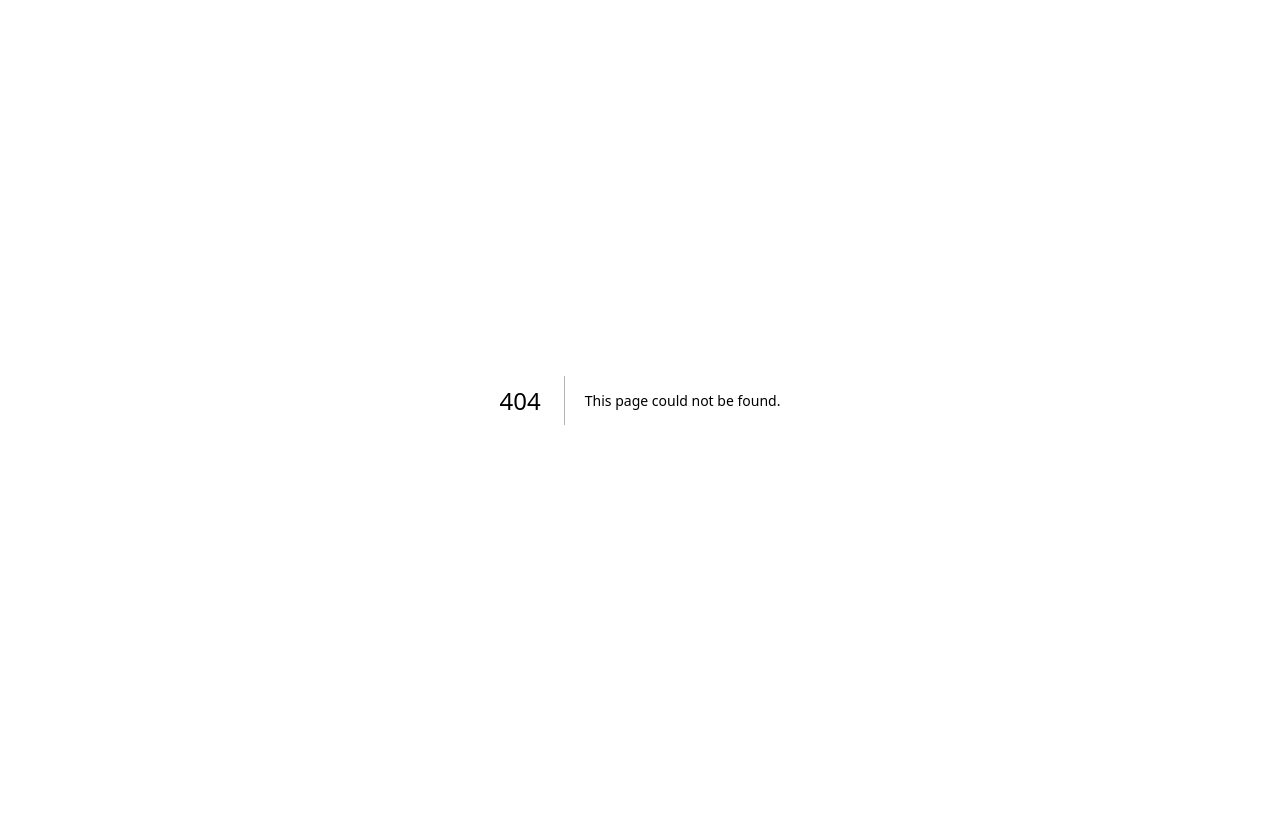
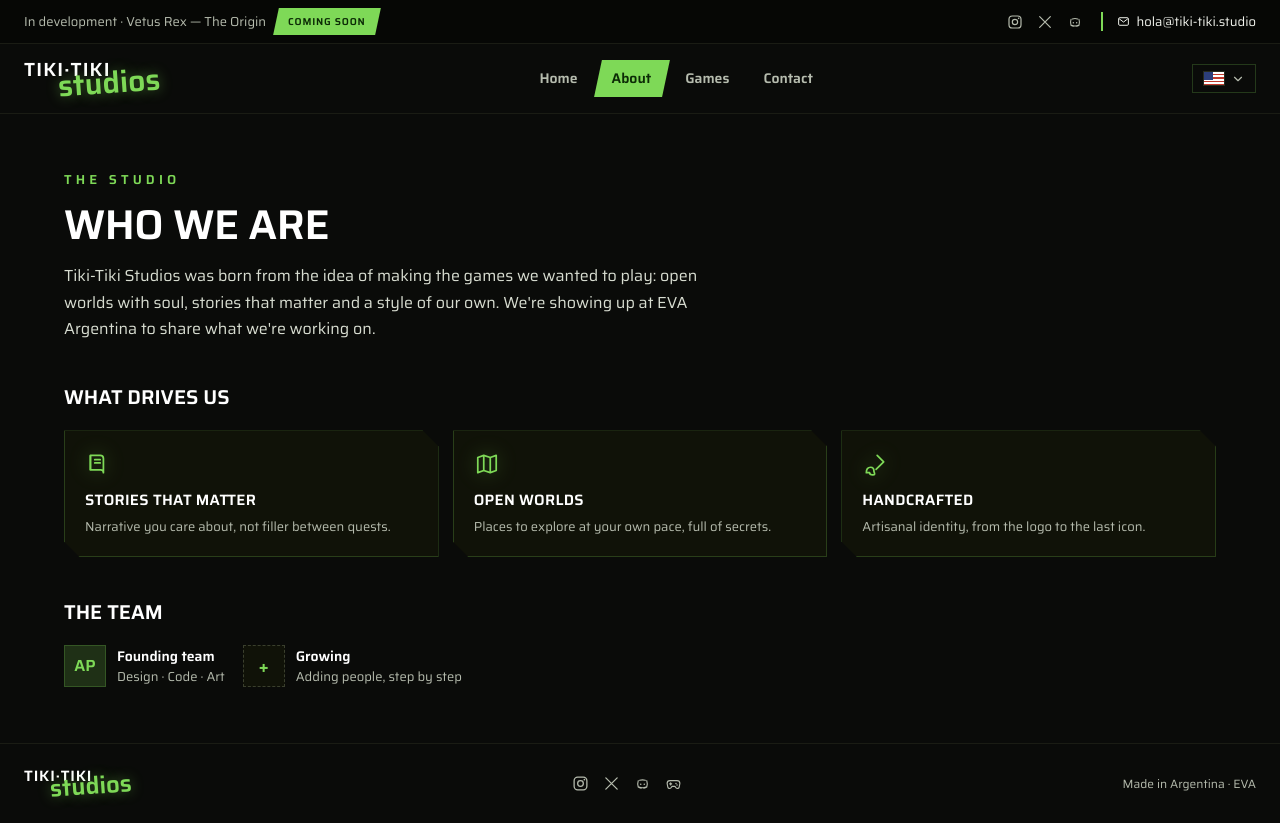
Before and after one commit to AgustinPagliuca/Tiki-Tiki-Studios-Web-Page, a Next.js app: page /en/nosotros in a window 1280 px wide. Before the commit this address had no page. Before the commit the page ends 800 px from the top, so only its background shows below. Built offline with nearby package versions, Linux system fonts and the light colour scheme.

Commit message:
Nosotros: intro + EVA, valores y equipo

```diff
--- /dev/null
+++ b/src/app/[locale]/nosotros/page.tsx
@@ -0,0 +1,23 @@
+import { getDictionary } from "@/i18n/dictionaries";
+import type { Locale } from "@/i18n/config";
+import { PageIntro } from "@/components/ui/PageIntro";
+import { Values } from "@/components/about/Values";
+import { Team } from "@/components/about/Team";
+
+export default async function AboutPage({
+  params,
+}: {
+  params: Promise<{ locale: Locale }>;
+}) {
+  const { locale } = await params;
+  const dict = await getDictionary(locale);
+  const about = dict.about;
+
+  return (
+    <main>
+      <PageIntro kicker={about.kicker} title={about.title} lead={about.lead} />
+      <Values title={about.valuesTitle} values={about.values} />
+      <Team title={about.teamTitle} team={about.team} />
+    </main>
+  );
+}
--- /dev/null
+++ b/src/components/about/Team.module.css
@@ -0,0 +1,59 @@
+.section {
+  max-width: 1200px;
+  margin: 0 auto;
+  padding: 32px 24px 56px;
+}
+
+.heading {
+  margin: 0 0 18px;
+  font-family: var(--font-display);
+  font-weight: 800;
+  font-size: 20px;
+  text-transform: uppercase;
+  color: #fff;
+}
+
+.row {
+  display: flex;
+  flex-wrap: wrap;
+  gap: 18px;
+}
+
+.member {
+  display: flex;
+  align-items: center;
+  gap: 11px;
+}
+
+.avatar {
+  display: flex;
+  align-items: center;
+  justify-content: center;
+  width: 42px;
+  height: 42px;
+  flex: none;
+  background: rgba(126, 217, 87, 0.18);
+  border: 1px solid var(--line);
+  font-family: var(--font-display);
+  font-weight: 800;
+  color: var(--green);
+}
+
+.placeholder {
+  background: #101208;
+  border: 1px dashed #3a3f2d;
+  font-size: 20px;
+}
+
+.name {
+  margin: 0;
+  font-size: 14px;
+  font-weight: 600;
+  color: #fff;
+}
+
+.role {
+  margin: 0;
+  font-size: 13px;
+  color: var(--muted);
+}
--- /dev/null
+++ b/src/components/about/Team.tsx
@@ -0,0 +1,32 @@
+import type { Dictionary } from "@/i18n/dictionaries";
+import styles from "./Team.module.css";
+
+export function Team({
+  title,
+  team,
+}: {
+  title: string;
+  team: Dictionary["about"]["team"];
+}) {
+  return (
+    <section className={styles.section}>
+      <h2 className={styles.heading}>{title}</h2>
+      <div className={styles.row}>
+        <div className={styles.member}>
+          <span className={styles.avatar}>AP</span>
+          <div>
+            <p className={styles.name}>{team.founderTitle}</p>
+            <p className={styles.role}>{team.founderRole}</p>
+          </div>
+        </div>
+        <div className={styles.member}>
+          <span className={`${styles.avatar} ${styles.placeholder}`}>+</span>
+          <div>
+            <p className={styles.name}>{team.growingTitle}</p>
+            <p className={styles.role}>{team.growingRole}</p>
+          </div>
+        </div>
+      </div>
+    </section>
+  );
+}
--- /dev/null
+++ b/src/components/about/Values.module.css
@@ -0,0 +1,57 @@
+.section {
+  max-width: 1200px;
+  margin: 0 auto;
+  padding: 32px 24px 8px;
+}
+
+.heading {
+  margin: 0 0 18px;
+  font-family: var(--font-display);
+  font-weight: 800;
+  font-size: 20px;
+  text-transform: uppercase;
+  color: #fff;
+}
+
+.grid {
+  display: grid;
+  grid-template-columns: repeat(auto-fit, minmax(220px, 1fr));
+  gap: 14px;
+}
+
+.card {
+  padding: 20px;
+  background: #101208;
+  border: 1px solid var(--line);
+  clip-path: polygon(
+    0 0,
+    calc(100% - 16px) 0,
+    100% 16px,
+    100% 100%,
+    16px 100%,
+    0 calc(100% - 16px)
+  );
+}
+
+.icon {
+  font-size: 26px;
+  color: var(--green);
+  filter: drop-shadow(0 0 10px rgba(126, 217, 87, 0.4));
+}
+
+.cardTitle {
+  margin: 12px 0 5px;
+  font-family: var(--font-display);
+  font-weight: 700;
+  font-size: 15px;
+  letter-spacing: 0.02em;
+  text-transform: uppercase;
+  color: #fff;
+}
+
+.cardText {
+  margin: 0;
+  font-size: 13px;
+  line-height: 1.5;
+  color: var(--muted);
+}
--- /dev/null
+++ b/src/components/about/Values.tsx
@@ -0,0 +1,51 @@
+"use client";
+
+import { motion, useReducedMotion, type Variants } from "motion/react";
+import { BookIcon, MapIcon, BrushIcon } from "@/components/icons";
+import type { Dictionary } from "@/i18n/dictionaries";
+import styles from "./Values.module.css";
+
+const ICONS = [BookIcon, MapIcon, BrushIcon];
+
+export function Values({
+  title,
+  values,
+}: {
+  title: string;
+  values: Dictionary["about"]["values"];
+}) {
+  const reduce = useReducedMotion();
+
+  const item: Variants = {
+    hidden: { opacity: 0, y: reduce ? 0 : 18 },
+    show: {
+      opacity: 1,
+      y: 0,
+      transition: { duration: 0.5, ease: [0.23, 1, 0.32, 1] },
+    },
+  };
+
+  return (
+    <section className={styles.section}>
+      <h2 className={styles.heading}>{title}</h2>
+      <motion.div
+        className={styles.grid}
+        initial="hidden"
+        whileInView="show"
+        viewport={{ once: true, margin: "-80px" }}
+        transition={{ staggerChildren: 0.08 }}
+      >
+        {values.map((value, index) => {
+          const Icon = ICONS[index] ?? BookIcon;
+          return (
+            <motion.article key={value.title} className={styles.card} variants={item}>
+              <Icon className={styles.icon} />
+              <h3 className={styles.cardTitle}>{value.title}</h3>
+              <p className={styles.cardText}>{value.text}</p>
+            </motion.article>
+          );
+        })}
+      </motion.div>
+    </section>
+  );
+}
--- a/src/components/icons.tsx
+++ b/src/components/icons.tsx
@@ -74,6 +74,49 @@ export function ChevronDownIcon(props: IconProps) {
   );
 }
 
+export function BookIcon(props: IconProps) {
+  return (
+    <svg {...base} {...props}>
+      <path
+        d="M5 4h9a3 3 0 013 3v13a2.5 2.5 0 00-2.5-2.5H5z"
+        stroke="currentColor"
+        strokeWidth="1.6"
+        strokeLinejoin="round"
+      />
+      <path d="M5 4v13.5" stroke="currentColor" strokeWidth="1.6" />
+      <path d="M9 8h5M9 11h5" stroke="currentColor" strokeWidth="1.6" strokeLinecap="round" />
+    </svg>
+  );
+}
+
+export function MapIcon(props: IconProps) {
+  return (
+    <svg {...base} {...props}>
+      <path
+        d="M9 4L3.5 6v14L9 18l6 2 5.5-2V4L15 6 9 4z"
+        stroke="currentColor"
+        strokeWidth="1.6"
+        strokeLinejoin="round"
+      />
+      <path d="M9 4v14M15 6v14" stroke="currentColor" strokeWidth="1.6" />
+    </svg>
+  );
+}
+
+export function BrushIcon(props: IconProps) {
+  return (
+    <svg {...base} {...props}>
+      <path
+        d="M14 4l6 6-7 7M4 20c0-3 1.5-5 4-5s3 2 3 3.5S13 22 10 22c-2 0-3-1-3-2z"
+        stroke="currentColor"
+        strokeWidth="1.6"
+        strokeLinecap="round"
+        strokeLinejoin="round"
+      />
+    </svg>
+  );
+}
+
 export function SwordIcon(props: IconProps) {
   return (
     <svg {...base} {...props}>
--- /dev/null
+++ b/src/components/ui/PageIntro.module.css
@@ -0,0 +1,35 @@
+.intro {
+  max-width: 1200px;
+  margin: 0 auto;
+  padding: 56px 24px 8px;
+}
+
+.kicker {
+  margin: 0 0 14px;
+  font-family: var(--font-display);
+  font-weight: 700;
+  font-size: 13px;
+  letter-spacing: 0.32em;
+  text-transform: uppercase;
+  color: var(--green);
+}
+
+.title {
+  margin: 0;
+  font-family: var(--font-display);
+  font-weight: 800;
+  font-size: clamp(2rem, 5vw, 2.6rem);
+  line-height: 1;
+  letter-spacing: -0.01em;
+  text-transform: uppercase;
+  color: #fff;
+  text-wrap: balance;
+}
+
+.lead {
+  max-width: 60ch;
+  margin: 18px 0 0;
+  font-size: 16px;
+  line-height: 1.65;
+  color: #d8ddd1;
+}
--- /dev/null
+++ b/src/components/ui/PageIntro.tsx
@@ -0,0 +1,51 @@
+"use client";
+
+import { motion, useReducedMotion, type Variants } from "motion/react";
+import styles from "./PageIntro.module.css";
+
+// Encabezado de página reutilizable: kicker + título + bajada opcional.
+export function PageIntro({
+  kicker,
+  title,
+  lead,
+}: {
+  kicker: string;
+  title: string;
+  lead?: string;
+}) {
+  const reduce = useReducedMotion();
+
+  const container: Variants = {
+    hidden: {},
+    show: { transition: { staggerChildren: 0.08 } },
+  };
+  const item: Variants = {
+    hidden: { opacity: 0, y: reduce ? 0 : 14 },
+    show: {
+      opacity: 1,
+      y: 0,
+      transition: { duration: 0.5, ease: [0.23, 1, 0.32, 1] },
+    },
+  };
+
+  return (
+    <motion.div
+      className={styles.intro}
+      variants={container}
+      initial="hidden"
+      animate="show"
+    >
+      <motion.p className={styles.kicker} variants={item}>
+        {kicker}
+      </motion.p>
+      <motion.h1 className={styles.title} variants={item}>
+        {title}
+      </motion.h1>
+      {lead ? (
+        <motion.p className={styles.lead} variants={item}>
+          {lead}
+        </motion.p>
+      ) : null}
+    </motion.div>
+  );
+}
--- a/src/dictionaries/en.json
+++ b/src/dictionaries/en.json
@@ -29,6 +29,33 @@
       "artLabel": "Key art · Vetus Rex"
     }
   },
+  "about": {
+    "kicker": "The studio",
+    "title": "Who we are",
+    "lead": "Tiki-Tiki Studios was born from the idea of making the games we wanted to play: open worlds with soul, stories that matter and a style of our own. We're showing up at EVA Argentina to share what we're working on.",
+    "valuesTitle": "What drives us",
+    "values": [
+      {
+        "title": "Stories that matter",
+        "text": "Narrative you care about, not filler between quests."
+      },
+      {
+        "title": "Open worlds",
+        "text": "Places to explore at your own pace, full of secrets."
+      },
+      {
+        "title": "Handcrafted",
+        "text": "Artisanal identity, from the logo to the last icon."
+      }
+    ],
+    "teamTitle": "The team",
+    "team": {
+      "founderTitle": "Founding team",
+      "founderRole": "Design · Code · Art",
+      "growingTitle": "Growing",
+      "growingRole": "Adding people, step by step"
+    }
+  },
   "footer": {
     "madeIn": "Made in Argentina · EVA"
   },
--- a/src/dictionaries/es.json
+++ b/src/dictionaries/es.json
@@ -29,6 +29,33 @@
       "artLabel": "Key art · Vetus Rex"
     }
   },
+  "about": {
+    "kicker": "El estudio",
+    "title": "Quiénes somos",
+    "lead": "Tiki-Tiki Studios nació de la idea de hacer los juegos que queríamos jugar: mundos abiertos con alma, historias que pesan y un estilo propio. Nos presentamos en la EVA Argentina para mostrar en qué andamos.",
+    "valuesTitle": "Lo que nos mueve",
+    "values": [
+      {
+        "title": "Narrativa con peso",
+        "text": "Historias que te importan, no relleno entre misiones."
+      },
+      {
+        "title": "Mundos abiertos",
+        "text": "Lugares para explorar a tu ritmo, llenos de secretos."
+      },
+      {
+        "title": "Hecho a mano",
+        "text": "Identidad artesanal, del logo al último ícono."
+      }
+    ],
+    "teamTitle": "El equipo",
+    "team": {
+      "founderTitle": "Equipo fundador",
+      "founderRole": "Diseño · Código · Arte",
+      "growingTitle": "Sumando gente",
+      "growingRole": "Crecemos de a poco"
+    }
+  },
   "footer": {
     "madeIn": "Hecho en Argentina · EVA"
   },
```
